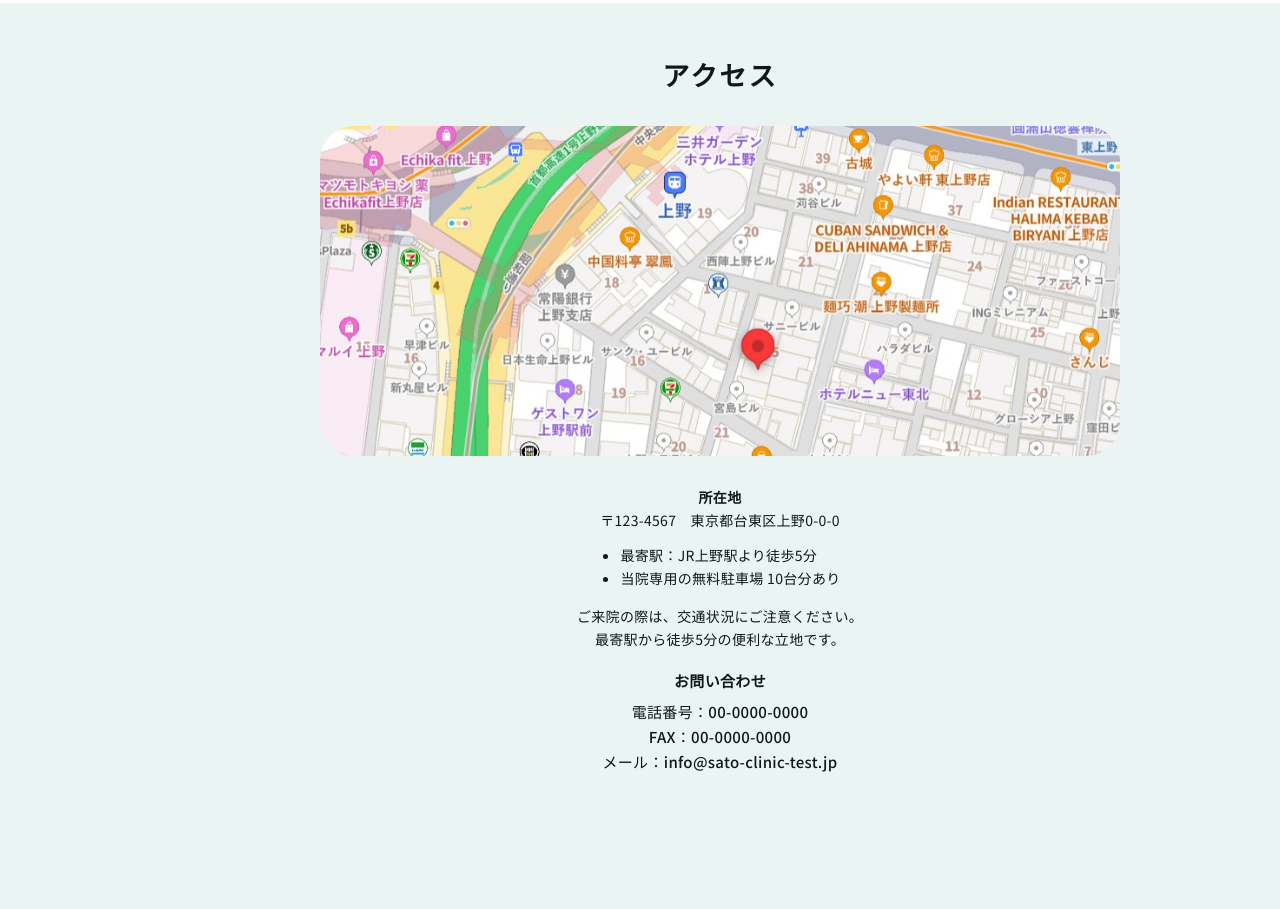
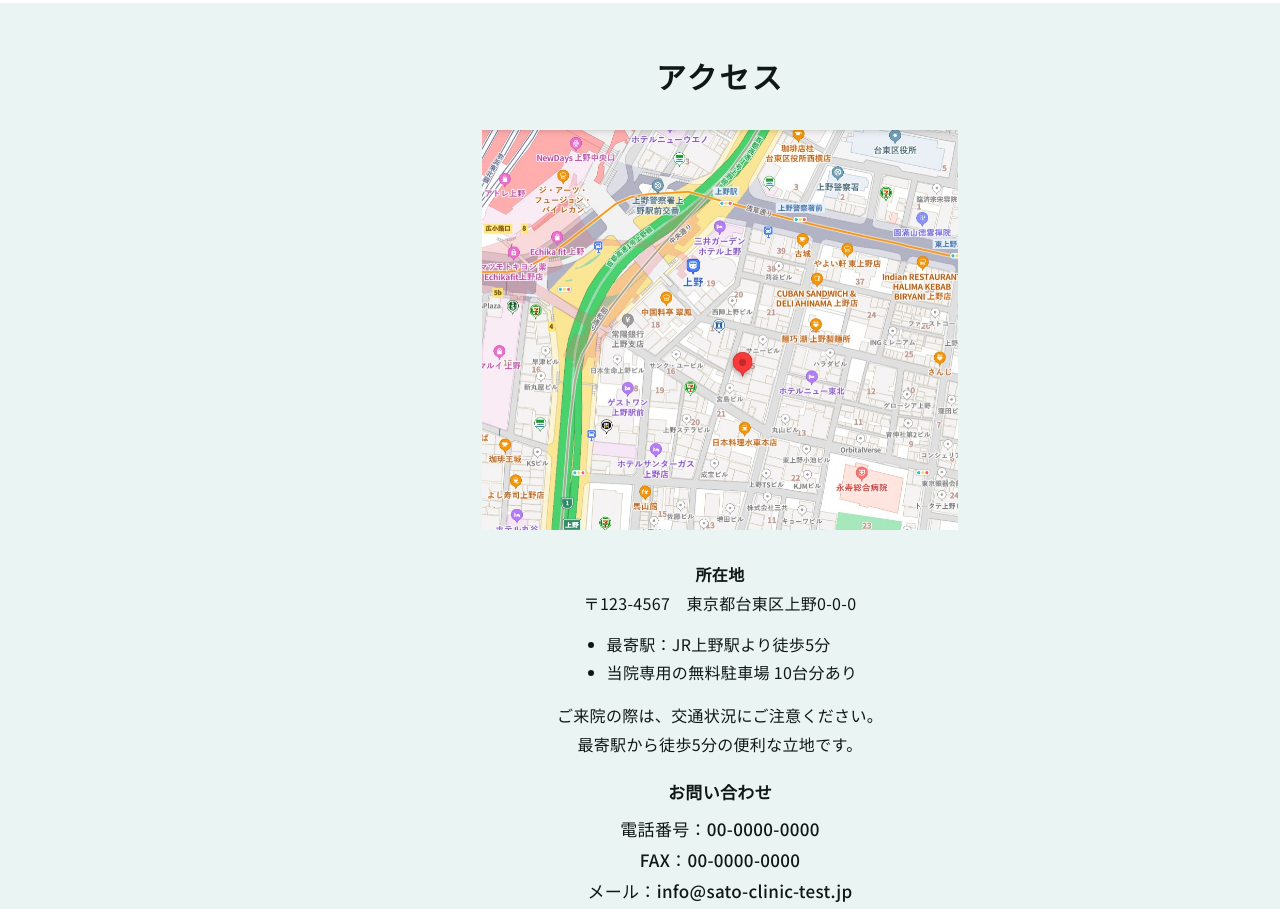
Before and after one commit to KEIJI3333/satouiin_waida, a plain HTML site: page index.html in a window 1280 px wide. Shown: the part 7000-7909 px from the top of the page. Drawn offline with Linux system fonts and the light colour scheme.

Commit message:
地図変更

```diff
--- a/css/style.css
+++ b/css/style.css
@@ -645,23 +645,30 @@ a { color: inherit; text-decoration: none; }
 }
 
 .access-section {
-  height: 999px;
+  height: auto;
   padding: 54px 0 58px;
   background: #eaf5f3;
 }
 .access-content { width: 880px; }
-.access-content .section-title { margin-bottom: 34px; }
-.map {
-  width: 800px;
-  height: 330px;
+.access-section .section-title { margin-bottom: 34px; font-size: 30px; }
+.access-section .map {
+  width: 880px;
+  height: 400px;
+  margin-right: auto;
+  margin-left: auto;
   margin-bottom: 30px;
+  object-fit: contain;
+  object-position: center;
   border-radius: 34px;
 }
-.access-text {
+.access-section .access-text {
   width: 700px;
-  font-size: 14px;
-  line-height: 1.65;
+  font-size: 16px;
+  line-height: 1.8;
+  line-break: strict;
+  word-break: normal;
+  overflow-wrap: break-word;
 }
-.contact-block { margin-top: 18px; }
+.access-section .contact-block { margin-top: 18px; font-size: 17px; }
 
 .site-footer { height: 100px; }
```
